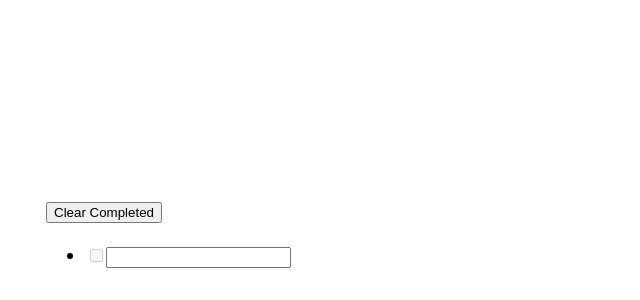
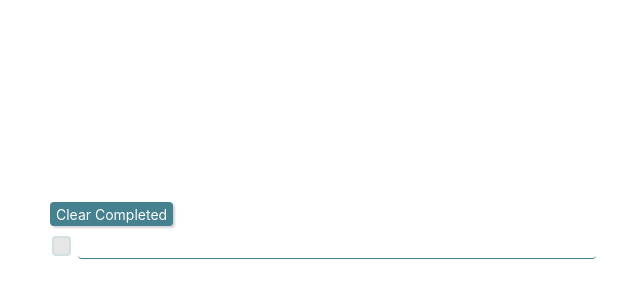
Before and after one commit to axwain/tddo-app, a React (Vite) app: page / in a window 1280 px wide. Shown: the part 6-306 px from the top of the page, without its empty margins (318-958 px from the left). Built offline with nearby package versions, Linux system fonts and the light colour scheme.

Commit message:
Implemented styles on components

```diff
--- a/src/App.tsx
+++ b/src/App.tsx
@@ -1,4 +1,5 @@
 import React, { useState } from 'react';
+import styles from './App.module.css';
 import { ErrorMessage } from './components/ErrorMessage';
 import { ItemList } from './components/ItemList';
 import { NewTodoItem } from './components/NewTodoItem';
@@ -28,10 +29,16 @@ const App: React.FC = () => {
 
   return (
     <>
-      <button onClick={handleClearComplete}>Clear Completed</button>
-      <ul>
-        <ItemList items={items} onUpdate={handleUpdate} />
-        <NewTodoItem onConfirm={handleAddItem} />
+      <button className={styles.button} onClick={handleClearComplete}>
+        Clear Completed
+      </button>
+      <ul className={styles.tddoList}>
+        <ItemList
+          className={styles.item}
+          items={items}
+          onUpdate={handleUpdate}
+        />
+        <NewTodoItem className={styles.item} onConfirm={handleAddItem} />
       </ul>
       <ErrorMessage error={error}>
         <p>Item is already on the list</p>
--- a/src/components/ItemList/index.tsx
+++ b/src/components/ItemList/index.tsx
@@ -3,15 +3,17 @@ import { Todo, TodoCallback } from '../../types';
 import { TodoItem } from '../TodoItem';
 
 type Props = {
+  className?: string;
   items: Todo[];
   onUpdate: TodoCallback;
 };
 
-export const ItemList: React.FC<Props> = ({ items, onUpdate }) => {
+export const ItemList: React.FC<Props> = ({ className, items, onUpdate }) => {
   return (
     <>
       {items.map((item) => (
         <TodoItem
+          className={className}
           key={item.description}
           isCompleted={item.isCompleted}
           description={item.description}
--- a/src/components/NewTodoItem/index.tsx
+++ b/src/components/NewTodoItem/index.tsx
@@ -1,10 +1,12 @@
 import React, { useState } from 'react';
+import styles from './styles.module.css';
 
 type Props = {
+  className?: string;
   onConfirm: (text: string) => void;
 };
 
-export const NewTodoItem: React.FC<Props> = ({ onConfirm }) => {
+export const NewTodoItem: React.FC<Props> = ({ className, onConfirm }) => {
   const [text, setText] = useState('');
   const handleOnKeyDown = (e: React.KeyboardEvent) => {
     if (e.code === 'Enter') {
@@ -13,9 +15,10 @@ export const NewTodoItem: React.FC<Props> = ({ onConfirm }) => {
     }
   };
   return (
-    <li>
-      <input type="checkbox" disabled />
+    <li className={className}>
+      <input className={styles.checkbox} type="checkbox" disabled />
       <input
+        className={styles.textInput}
         type="text"
         value={text}
         onChange={(e) => setText(e.target.value)}
--- a/src/components/TodoItem/index.tsx
+++ b/src/components/TodoItem/index.tsx
@@ -1,13 +1,16 @@
 import React from 'react';
 import { TodoCallback } from '../../types';
+import styles from './styles.module.css';
 
 type Props = {
+  className?: string;
+  description: string;
   isCompleted: boolean;
-  description: string;
   onUpdate: TodoCallback;
 };
 
 export const TodoItem: React.FC<Props> = ({
+  className,
   description,
   isCompleted,
   onUpdate,
@@ -18,8 +21,13 @@ export const TodoItem: React.FC<Props> = ({
   };
 
   return (
-    <li>
-      <input type="checkbox" checked={isCompleted} onChange={handleChange} />
+    <li className={className}>
+      <input
+        className={styles.checkbox}
+        type="checkbox"
+        checked={isCompleted}
+        onChange={handleChange}
+      />
       {itemText}
     </li>
   );
```
